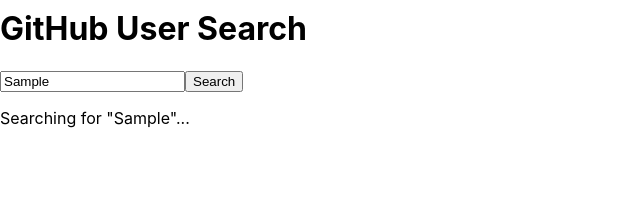
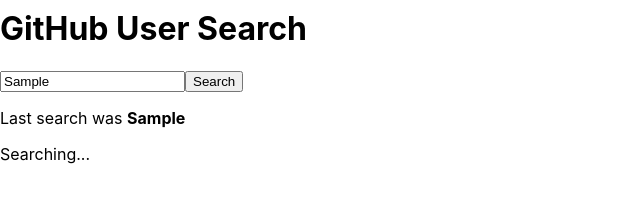
Before and after one commit to thisdot/react-training, a React (Create React App) app: page /users in a window 1280 px wide. Both pictures are taken after typing "Sample" into the empty fields and a click on the button "Search". Shown: the part 126-328 px from the top of the page, without its empty margins (0-640 px from the left). Built offline with nearby package versions, Linux system fonts and the light colour scheme; no server answers.

Commit message:
add test exercisesolution

```diff
--- a/src/Pages/Users.tsx
+++ b/src/Pages/Users.tsx
@@ -1,12 +1,17 @@
-import Search from "../components/Search";
+import Search from "../components/Search/Search";
 import UserProfiles from "../components/UserProfiles";
+import { useApp } from "../contexts/appContext";
 import useSearch from "../hooks/useSearch";
 
 const Users = () => {
-  const { profiles, isProfilesLoading, username, setUsername } = useSearch(null);
+  const { profiles, isProfilesLoading, setUsername } = useSearch();
+  const { searchTerm, setSearchTerm } = useApp();
 
   const onSearch = (search: string) => {
+    // trigger a fetch to the GitHub API
     setUsername(search);
+    // save last search term in context
+    setSearchTerm(search);
   };
 
   return (
@@ -14,10 +19,13 @@ const Users = () => {
       <h1>GitHub User Search</h1>
       <section>
         <Search onSearch={onSearch} />
+        {searchTerm &&
+          <p>Last search was <strong>{searchTerm}</strong></p>
+        }
       </section>
       <section>
         {isProfilesLoading &&
-          <p>Searching for "{username}"...</p>
+          <p>Searching...</p>
         }
         {!isProfilesLoading && profiles &&
           <UserProfiles profiles={profiles} />
--- a/src/components/Search.tsx
+++ b/src/components/Search/Search.tsx
@@ -19,6 +19,7 @@ const Search = ({ onSearch }: Props) => {
           <input
             type="text"
             onChange={event => setSearch(event.target.value)}
+            data-testid="username"
             name="username" />
           <button>Search</button>
         </form>
--- /dev/null
+++ b/src/contexts/appContext.tsx
@@ -0,0 +1,46 @@
+import {
+  createContext,
+  Dispatch,
+  ReactNode,
+  SetStateAction,
+  useContext,
+  useState,
+} from 'react';
+
+interface Context {
+  searchTerm: string;
+  setSearchTerm: Dispatch<SetStateAction<string>>;
+}
+
+const AppContext: React.Context<Context | undefined> = createContext<Context | undefined>(undefined);
+
+type Props = {
+  children: ReactNode;
+};
+
+const AppProvider = ({ children }: Props) => {
+  const [searchTerm, setSearchTerm] = useState('');
+
+  const value = { searchTerm, setSearchTerm };
+
+  return (
+    <AppContext.Provider value={value}>
+      {children}
+    </AppContext.Provider>
+  );
+};
+
+// instead of calling useContext directly in our components,
+// we make our own hook that throws an error if we try to
+// access context outside of the provider
+const useApp = () => {
+  const context = useContext(AppContext);
+  if (context === undefined) {
+    throw new Error(
+      '[AppContext] useApp must be used within a AppContext'
+    );
+  }
+  return context;
+};
+
+export { AppProvider, useApp };
--- a/src/hooks/useSearch.tsx
+++ b/src/hooks/useSearch.tsx
@@ -1,8 +1,8 @@
 import { useEffect, useState } from "react";
 import { SearchResult, SearchResults } from "../types/github";
 
-const useSearch = (searchUsername: string | null) => {
-  const [username, setUsername] = useState(searchUsername);
+const useSearch = () => {
+  const [username, setUsername] = useState('');
   const [isProfilesLoading, setIsProfilesLoading] = useState(false);
   const [profiles, setProfiles] = useState<Array<SearchResult> | null>(null);
   const [isError, setIsError] = useState<boolean | null>(null);
--- a/src/index.tsx
+++ b/src/index.tsx
@@ -6,12 +6,15 @@ import reportWebVitals from './reportWebVitals';
 import { BrowserRouter } from 'react-router-dom';
 import { Provider } from 'react-redux';
 import store from './store';
+import { AppProvider } from './contexts/appContext';
 
 ReactDOM.render(
   <React.StrictMode>
     <Provider store={store}>
       <BrowserRouter>
-        <App />
+        <AppProvider>
+          <App />
+        </AppProvider>
       </BrowserRouter>
     </Provider>
   </React.StrictMode>,
```
Also changed, not shown: 2 other files (tests, documents, lock files or other folders).
